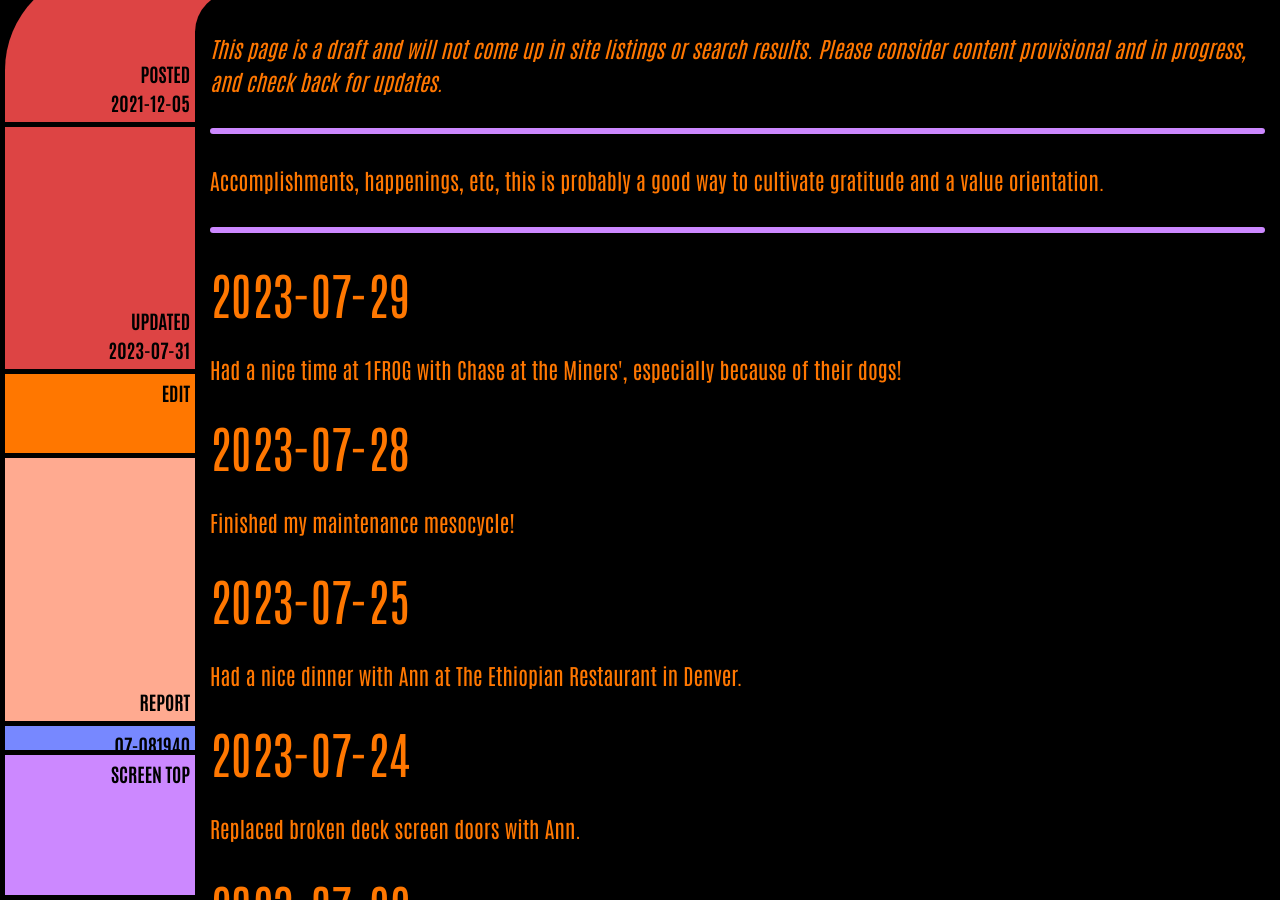
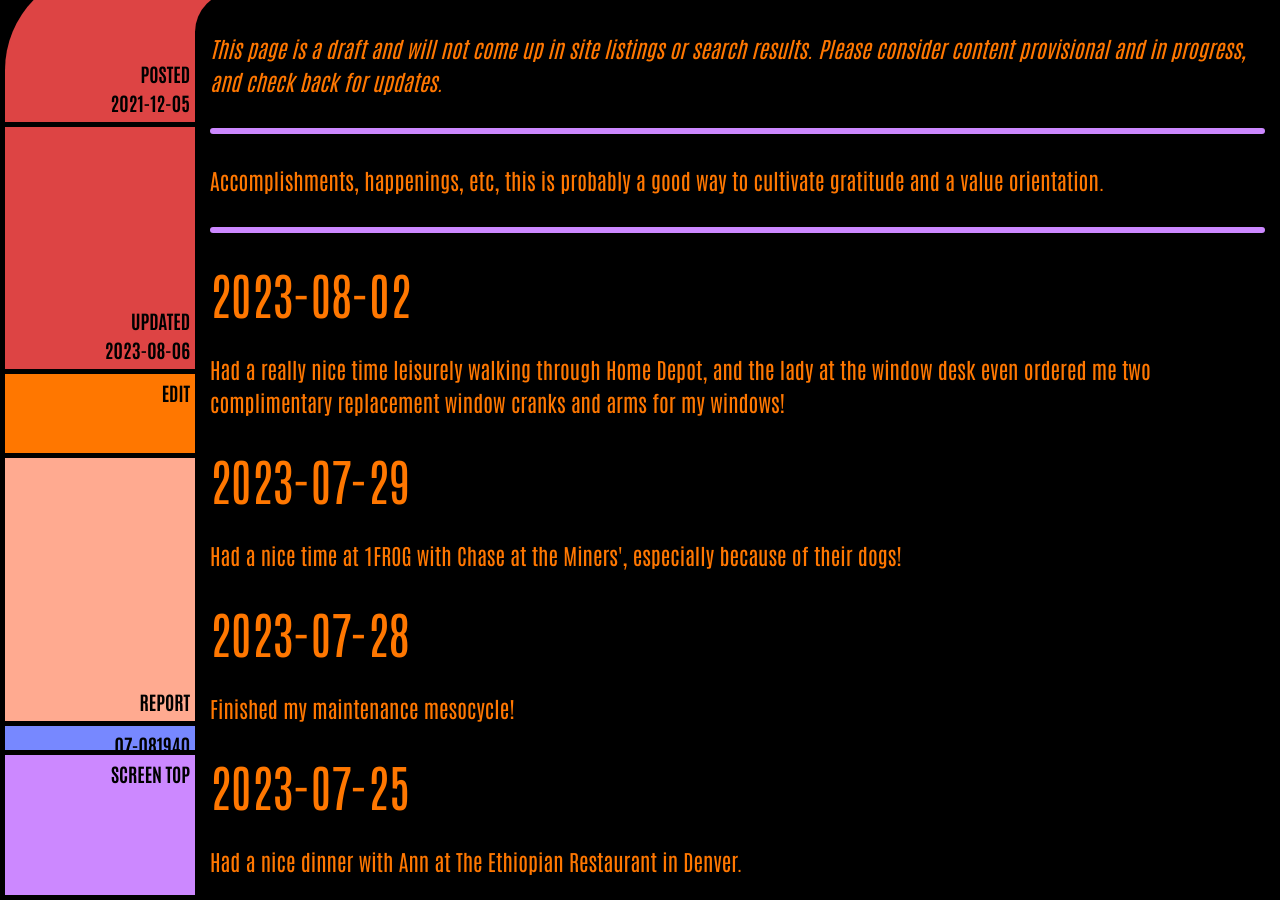
Before and after one commit to ArthurZey/arthurzey.github.io, a Jekyll site: the page built from _pages/one-good-thing.md, in a window 1280 px wide and 900 px high, scrolled down 333 px. Built offline with Jekyll 4.4.1, drawn with Linux system fonts in a browser that asks for light colours.

Commit message:
added 2023-08-02

```diff
--- a/_pages/one-good-thing.md
+++ b/_pages/one-good-thing.md
@@ -2,12 +2,15 @@
 title: One Good Thing
 description: "Accomplishments, happenings, etc, this is probably a good way to cultivate gratitude and a value orientation."
 date: "2021-12-05"
-last_modified_at: "2023-07-31T18:41:29+00:00"
+last_modified_at: "2023-08-06T15:53:42+00:00"
 tags:
   - happenings
   - draft
 sitemap: false
 ---
+
+## 2023-08-02
+Had a really nice time leisurely walking through Home Depot, and the lady at the window desk even ordered me two complimentary replacement window cranks and arms for my windows!
 
 ## 2023-07-29
 Had a nice time at 1FROG with Chase at the Miners', especially because of their dogs!
```
